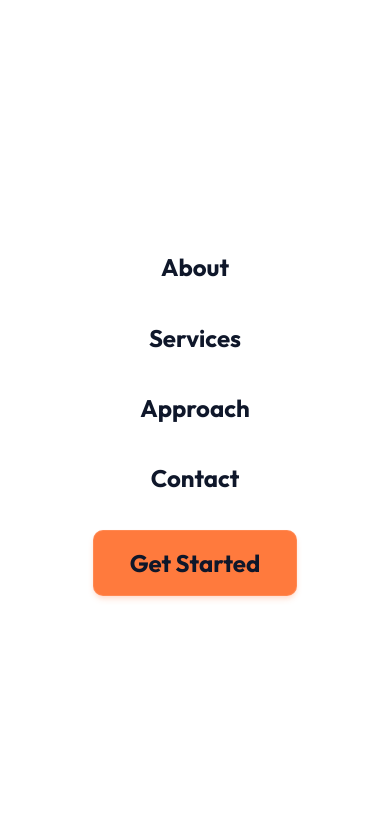
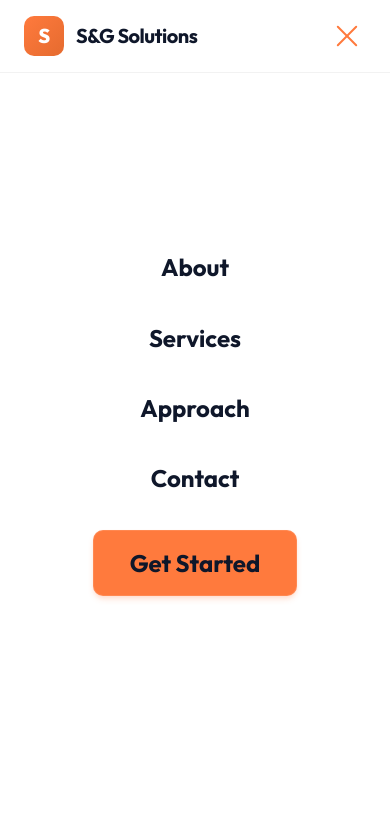
Before and after one commit to Quamena123-prog/S-G-Solutions, a website: page index.html in a window 390 px wide. Both pictures are taken after a click on the element 347 px from the left and 36 px from the top of the page. Shown: the top 823 px of the page. Drawn offline with Linux system fonts and the light colour scheme.

Commit message:
hamburger update

```diff
--- a/index.html
+++ b/index.html
@@ -61,7 +61,7 @@
             border-bottom: 1px solid rgba(0, 0, 0, 0.05);
             position: sticky;
             top: 0;
-            z-index: 1000;
+            z-index: 1100; /* Increased to stay above mobile-nav */
         }
 
         .header-content {
@@ -166,7 +166,7 @@
             width: 28px;
             height: 2px;
             background: var(--text-dark);
-            transition: all 0.3s ease;
+            transition: all 0.4s cubic-bezier(0.4, 0, 0.2, 1);
             border-radius: 2px;
         }
 
@@ -201,12 +201,15 @@
 
         .mobile-menu-btn.active span:nth-child(1) {
             transform: translateY(8px) rotate(45deg);
+            background: var(--primary);
         }
         .mobile-menu-btn.active span:nth-child(2) {
             opacity: 0;
+            transform: translateX(20px);
         }
         .mobile-menu-btn.active span:nth-child(3) {
             transform: translateY(-8px) rotate(-45deg);
+            background: var(--primary);
         }
 
         /* ===== HERO SECTION ===== */
```
Also changed, not shown: services.html (+5 -2 lines).
